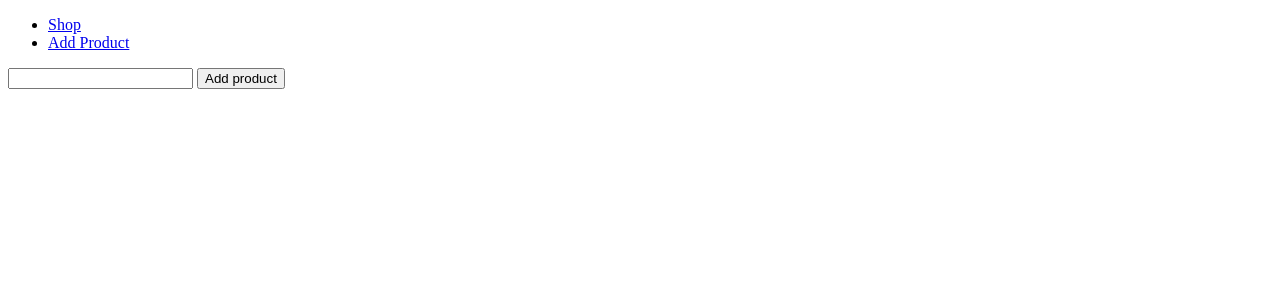
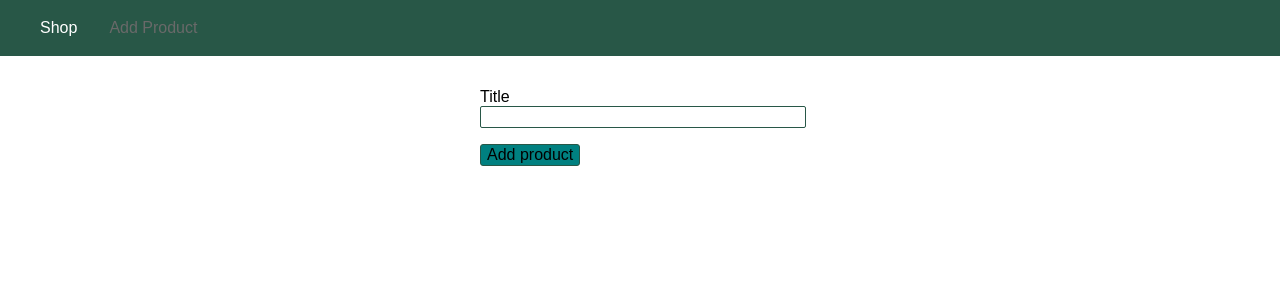
Before and after one commit to abhishekjoshi007/Node-JS, a Node server app: page /add-product in a window 1280 px wide. Shown: the top 300 px of the page. Run offline with Node 20, Linux system fonts and the light colour scheme.

Commit message:
Style added in html files.

```diff
--- a/Working with express.js (Chapter 4)/views/add-product.html
+++ b/Working with express.js (Chapter 4)/views/add-product.html
@@ -4,22 +4,120 @@
     <meta charset="UTF-8">
     <meta name="viewport" content="width=device-width, initial-scale=1.0">
     <title>Add Product</title>
+
+    <style>
+        body{
+            padding: 0;
+            margin: 0;
+            font-family: sans-serif;
+        }
+
+        main
+        {
+          padding: 1rem;
+        }
+        .main-header{
+            width: 100%;
+            height: 3.5rem;
+            background-color: #285747;
+        }
+
+        .main-header__itemlist
+        {
+            list-style: none;
+            margin: 0;
+            padding: 0;
+            display: flex;
+        }
+
+        .main-header__item
+        {
+            margin: 0 1rem;
+            padding: 0;
+        }
+
+        .main-header__item a
+        {
+            text-decoration: none;
+            color: white;
+        }
+
+        .main-header__nav
+        {
+            height: 100%;
+            display: flex;
+            align-items: center;
+            padding: 0 1.5rem;
+        }
+
+        .main-header__item a:hover,
+        .main-header__item a:active,
+        .main-header__item a.active
+        {
+            color: dimgrey;
+        }
+
+        .form-control
+        {
+            margin: 1rem 0;
+        }
+
+        .form-control label,
+        .form-control input{
+         display: block;
+        }
+
+        .form-control input{
+            border:1px solid #285747;
+            font: inherit; /*using defoult font family*/
+            border-radius: 2px;
+            width: 100%;
+
+        }
+
+        button{
+            font: inherit;
+            border: 1px solid #285747 ;
+            background: teal;
+            border-radius: 3px;
+            cursor: pointer;
+        }
+
+        button:hover,
+        button:active,
+        button.active{
+            background-color: grey;
+            color: white;
+
+        }
+
+        .product-form
+        {
+            width: 20rem;
+            max-width: 90%;
+            margin: auto;
+        }
+    </style>
 </head>
 <body>
-    <header>
-        <nav>
-           <ul>
-               <li><a href="/">Shop</a></li>
-               <li><a href="/add-product">Add Product</a></li>
+    <header class="main-header">
+        <nav class="main-header__nav">
+           <ul class="main-header__itemlist">
+               <li class="main-header__item"><a  href="/">Shop</a></li>
+               <li class="main-header__item"><a class="active" href="/add-product">Add Product</a></li>
 
            </ul>
         </nav>
     </header>
 
     <main>
-        <form action="/add-product" method="POST">
-            <input type="text" name="Title">
-            <button type="submit">Add product</button>
+        <form class="product-form" action="/add-product" method="POST">
+         <div class="form-control">
+             <label for="title">Title</label>
+            <input type="text" id="title" name="title">
+
+        </div>
+        <button type="submit">Add product</button>
         </form>
     </main>
 </body>
```
Also changed, not shown: Working with express.js (Chapter 4)/views/shop.html (+61 -6 lines).
